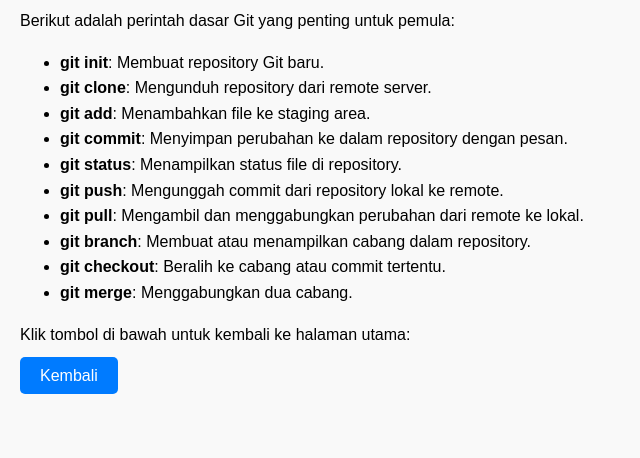
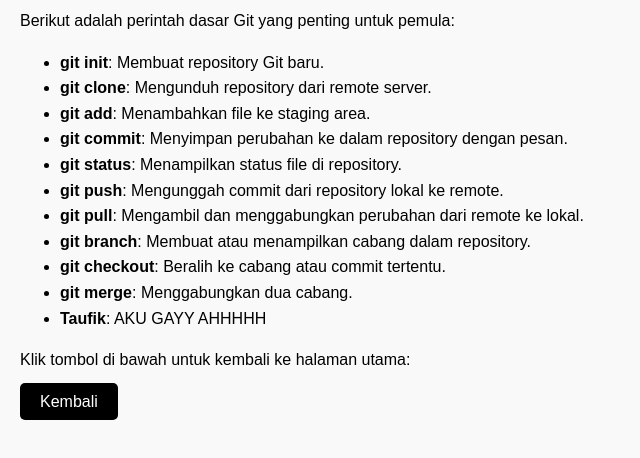
Before and after one commit to KirigayaBinto/mini-project, a plain HTML site: page git_basics.html in a window 1280 px wide. Shown: the part 86-544 px from the top of the page, without its empty margins (0-640 px from the left). Drawn offline with Linux system fonts and the light colour scheme.

Commit message:
Ubah Ini

```diff
--- a/git_basics.html
+++ b/git_basics.html
@@ -33,8 +33,9 @@
         <li><b>git branch</b>: Membuat atau menampilkan cabang dalam repository.</li>
         <li><b>git checkout</b>: Beralih ke cabang atau commit tertentu.</li>
         <li><b>git merge</b>: Menggabungkan dua cabang.</li>
+        <li><b>Taufik</b>: AKU GAYY AHHHHH</li>
     </ul>
     <p>Klik tombol di bawah untuk kembali ke halaman utama:</p>
-    <a href="index.html" class="button" style="text-decoration: none; padding: 10px 20px; color: white; background-color: #007bff; border-radius: 5px;">Kembali</a>
+    <a href="index.html" class="button" style="text-decoration: none; padding: 10px 20px; color: white; background-color: #000000; border-radius: 5px;">Kembali</a>
 </body>
 </html>
```
Also changed, not shown: index.html (+1 -1 lines).
